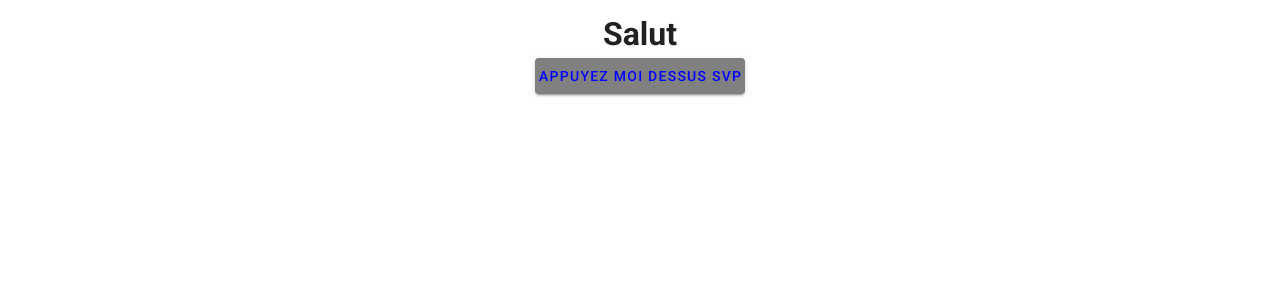
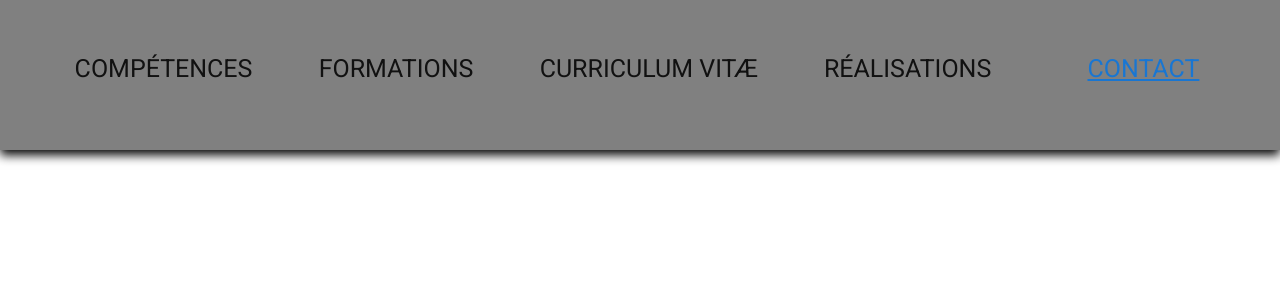
Before and after one commit to DreamsEvz/portefolio, a Vue app: page / in a window 1280 px wide. Shown: the top 300 px of the page. Built offline with nearby package versions, Linux system fonts and the light colour scheme.

Commit message:
Début du header

```diff
--- a/src/App.vue
+++ b/src/App.vue
@@ -1,16 +1,28 @@
 <template>
   <v-app>
-
-      <h1 style="text-align: center; margin-top: 10px">
-        Salut
-      </h1>
-
-
-    <v-btn
-        elevation="2"
-        style="color: blue; width: 210px; background: grey; margin-left: auto; margin-right: auto"
-    >Appuyez moi dessus svp</v-btn>
-
+    <header>
+      <nav>
+        <ul>
+          <li>
+            COMPÉTENCES
+          </li>
+          <li>
+            FORMATIONS
+          </li>
+          <li>
+            CURRICULUM VITÆ
+          </li>
+          <li>
+            RÉALISATIONS
+          </li>
+          <li>
+            <a href="">
+              CONTACT
+            </a>
+          </li>
+        </ul>
+      </nav>
+    </header>
   </v-app>
 </template>
 
@@ -20,10 +32,34 @@
 export default {
   name: 'App',
 
-
-
   data: () => ({
     //
   }),
 };
 </script>
+
+<style>
+
+header {
+  width: 100%;
+  height: 150px;
+  background-color: grey;
+  box-shadow: 0px 5px 10px black;
+}
+
+nav {
+  padding: 0;
+  text-align: center;
+  margin: 50px 0 0;
+}
+nav li {
+  display: inline;
+  list-style: none;
+  font-size:25px;
+  padding: 30px;
+}
+nav a {
+  display:inline-block;
+  margin: 0 30px;
+}
+</style>
```
